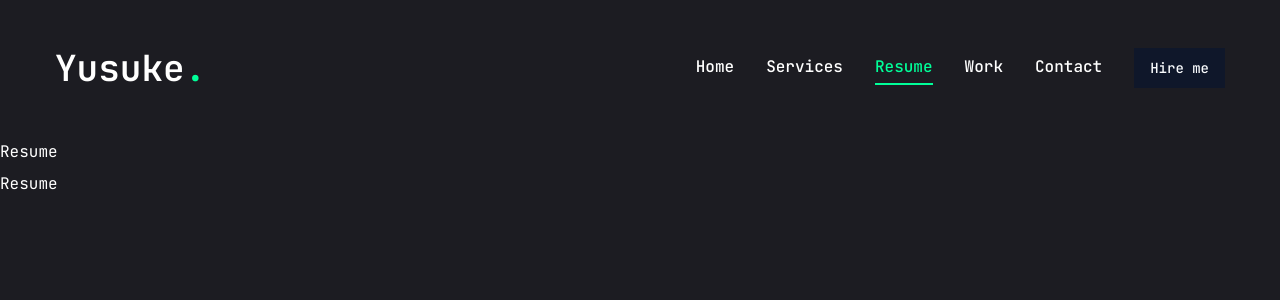
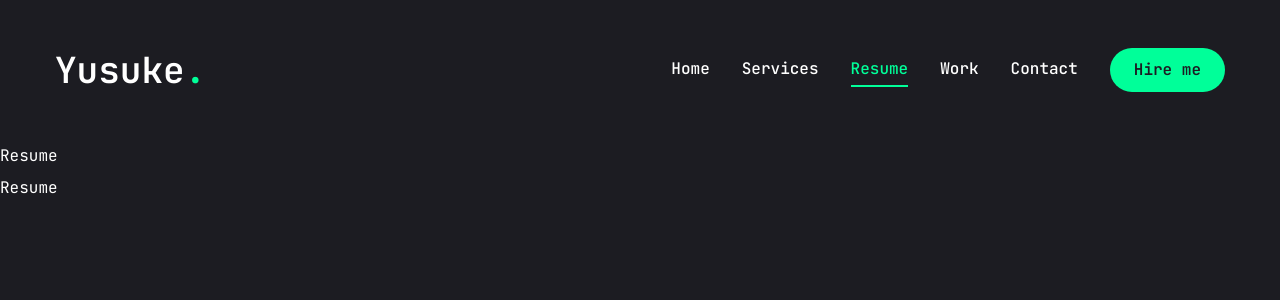
Before and after one commit to yusuken1121/Yusuke_Nagaoka_Portfolio, a Next.js app: page /resume in a window 1280 px wide. Shown: the top 300 px of the page. Built offline with nearby package versions, Linux system fonts and the light colour scheme.

Commit message:
⚡️ Arrange the button component

```diff
--- a/components/ui/button.tsx
+++ b/components/ui/button.tsx
@@ -1,29 +1,23 @@
-import * as React from "react"
-import { Slot } from "@radix-ui/react-slot"
-import { cva, type VariantProps } from "class-variance-authority"
+import * as React from "react";
+import { Slot } from "@radix-ui/react-slot";
+import { cva, type VariantProps } from "class-variance-authority";
 
-import { cn } from "@/lib/utils"
+import { cn } from "@/lib/utils";
 
 const buttonVariants = cva(
-  "inline-flex items-center justify-center whitespace-nowrap rounded-md text-sm font-medium ring-offset-white transition-colors focus-visible:outline-none focus-visible:ring-2 focus-visible:ring-slate-950 focus-visible:ring-offset-2 disabled:pointer-events-none disabled:opacity-50 dark:ring-offset-slate-950 dark:focus-visible:ring-slate-300",
+  "inline-flex items-center justify-center whitespace-nowrap rounded-full text-base font-semibold ring-offset-white transition-colors",
   {
     variants: {
       variant: {
-        default: "bg-slate-900 text-slate-50 hover:bg-slate-900/90 dark:bg-slate-50 dark:text-slate-900 dark:hover:bg-slate-50/90",
-        destructive:
-          "bg-red-500 text-slate-50 hover:bg-red-500/90 dark:bg-red-900 dark:text-slate-50 dark:hover:bg-red-900/90",
+        default: "bg-accent text-primary hover:bg-accent-hover",
+        primary: "bg-primary text-white",
         outline:
-          "border border-slate-200 bg-white hover:bg-slate-100 hover:text-slate-900 dark:border-slate-800 dark:bg-slate-950 dark:hover:bg-slate-800 dark:hover:text-slate-50",
-        secondary:
-          "bg-slate-100 text-slate-900 hover:bg-slate-100/80 dark:bg-slate-800 dark:text-slate-50 dark:hover:bg-slate-800/80",
-        ghost: "hover:bg-slate-100 hover:text-slate-900 dark:hover:bg-slate-800 dark:hover:text-slate-50",
-        link: "text-slate-900 underline-offset-4 hover:underline dark:text-slate-50",
+          "border border-accent bg-transparent text-accent hover:bg-accent hover:text-primary",
       },
       size: {
-        default: "h-10 px-4 py-2",
-        sm: "h-9 rounded-md px-3",
-        lg: "h-11 rounded-md px-8",
-        icon: "h-10 w-10",
+        default: "h-[44px] px-6",
+        sm: "h-[48px] px-6",
+        lg: "h-[56px] px-8 text-sm uppercase tracking-[2px]",
       },
     },
     defaultVariants: {
@@ -31,26 +25,26 @@
       size: "default",
     },
   }
-)
+);
 
 export interface ButtonProps
   extends React.ButtonHTMLAttributes<HTMLButtonElement>,
     VariantProps<typeof buttonVariants> {
-  asChild?: boolean
+  asChild?: boolean;
 }
 
 const Button = React.forwardRef<HTMLButtonElement, ButtonProps>(
   ({ className, variant, size, asChild = false, ...props }, ref) => {
-    const Comp = asChild ? Slot : "button"
+    const Comp = asChild ? Slot : "button";
     return (
       <Comp
         className={cn(buttonVariants({ variant, size, className }))}
         ref={ref}
         {...props}
       />
-    )
+    );
   }
-)
-Button.displayName = "Button"
+);
+Button.displayName = "Button";
 
-export { Button, buttonVariants }
+export { Button, buttonVariants };
```
